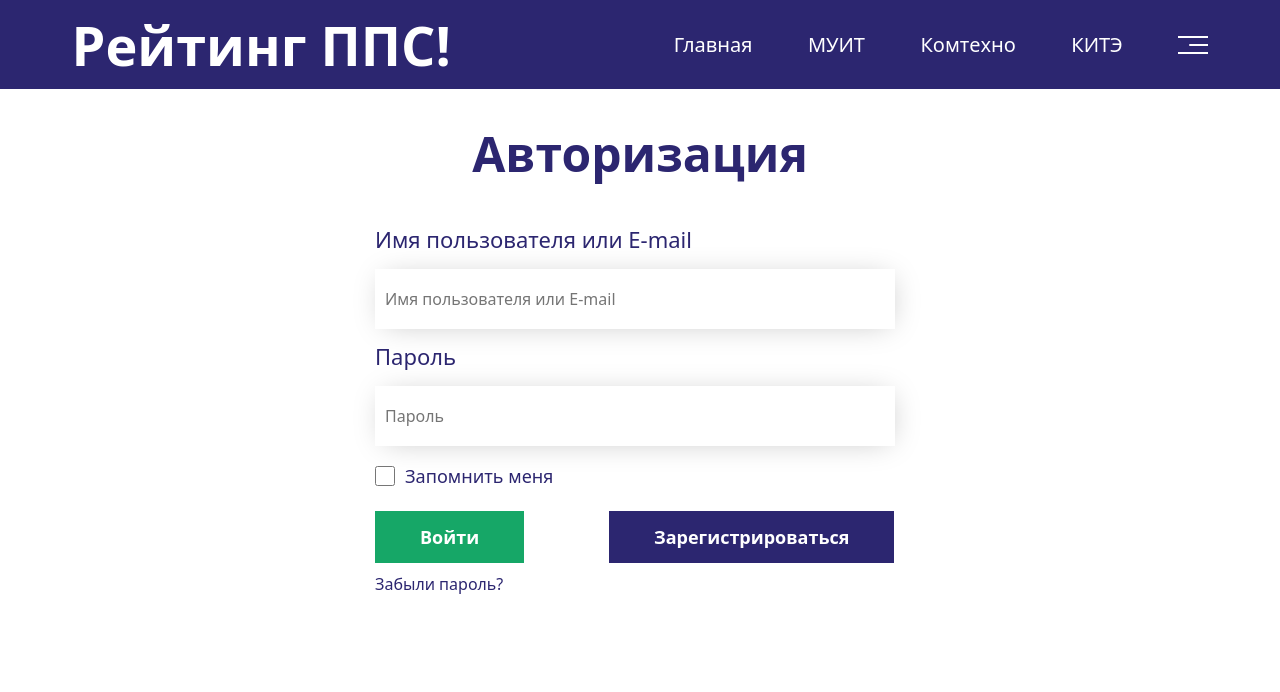
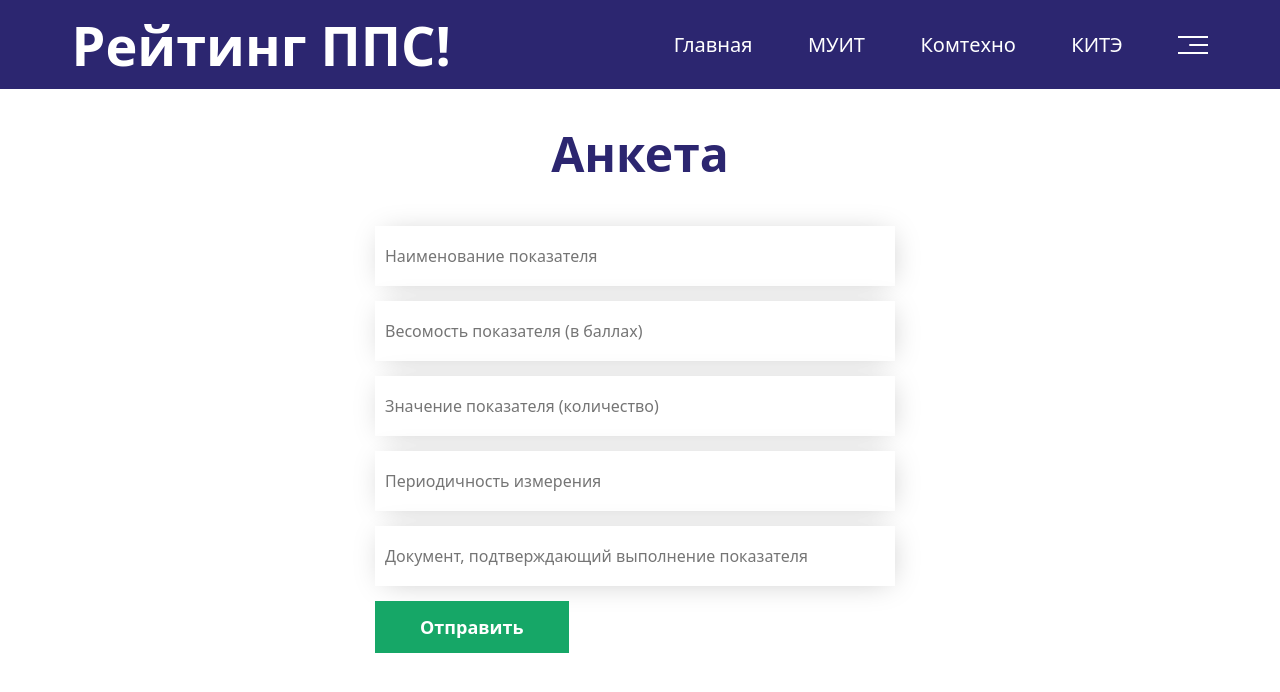
Before and after one commit to MFQ7aq/For_College-, a React (Vite) app: page /AuthorizationPPS in a window 1280 px wide. Before the commit this address led to /Authorization. Shown: the top 692 px of the page. Built offline with nearby package versions, Linux system fonts and the light colour scheme; sample sign-in values are in the browser's storage.

Commit message:
21.02 Push

```diff
--- a/src/components/PrivateRoute.jsx
+++ b/src/components/PrivateRoute.jsx
@@ -4,7 +4,7 @@ const PrivateRoute = () => {
 	let userLogged = localStorage.getItem('token')
 
   return (
-    !userLogged ? <Outlet /> : <Navigate to="/Authorization"/>
+    userLogged ? <Outlet /> : <Navigate to="/Authorization"/>
   )
 }
 
--- a/src/pages/home/Authorization.jsx
+++ b/src/pages/home/Authorization.jsx
@@ -1,4 +1,4 @@
-import { useState } from "react";
+import { useState, useCallback } from "react";
 import axios from "axios";
 import NavBar from "../../components/NavBar"
 import { Link, useNavigate } from "react-router-dom"
@@ -8,7 +8,7 @@ function Authorization() {
   const [password, setPassword] = useState('')
   const navigate = useNavigate()
 
-  const handleSubmit = (e) => {
+  const handleSubmit = useCallback((e) => {
     e.preventDefault();
     axios.post('http://localhost:8092/pps/sign-up', {
       "username": name,
@@ -22,7 +22,8 @@ function Authorization() {
     .catch(function (error) {
       console.log(error);
     });
-  }
+  }, [name, navigate, password]);
+
   return (
     <div className="сontents">
       <div className="header">
```
